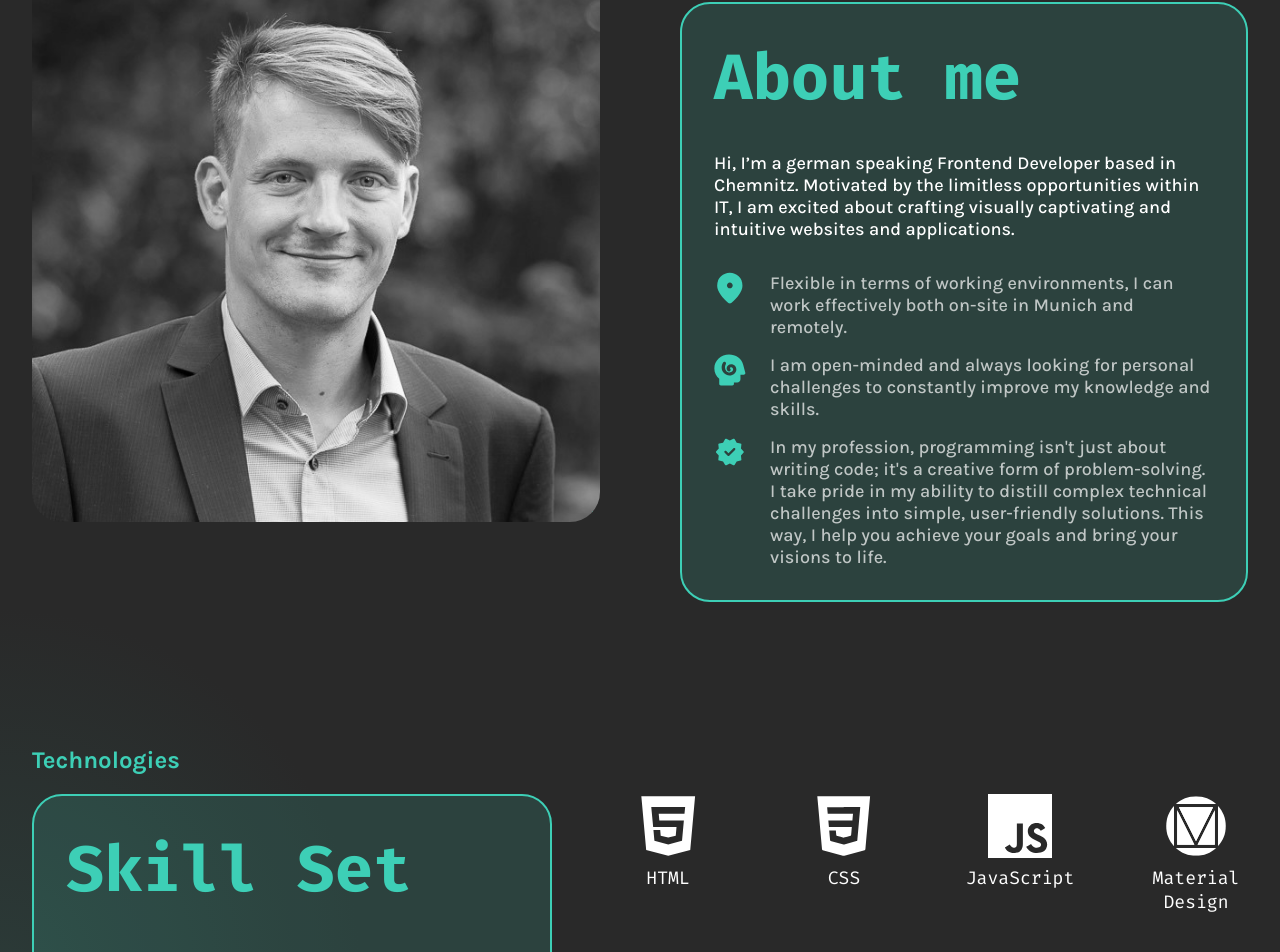
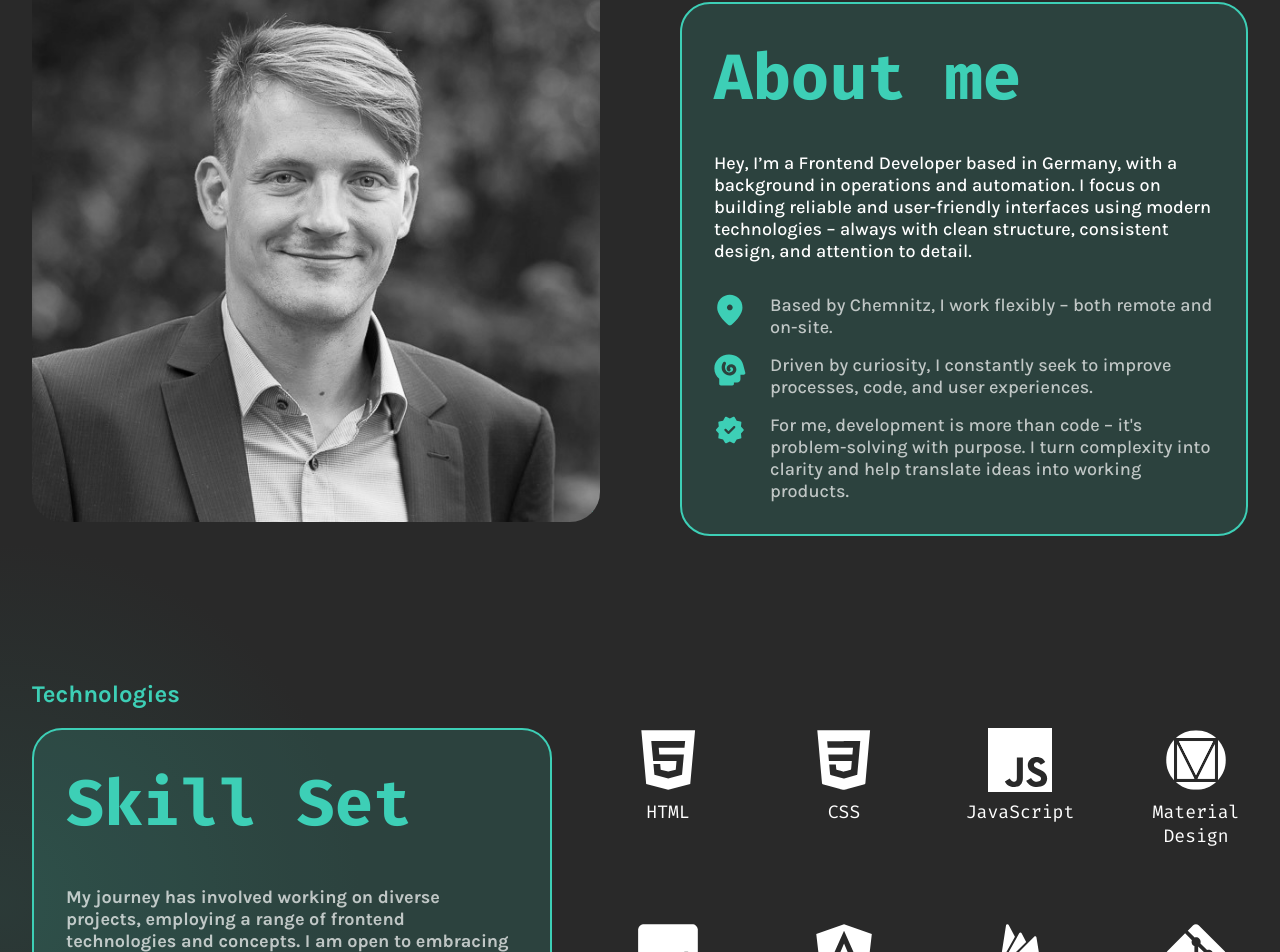
Before and after one commit to RichardStreu/portfolioAngular, an Angular app: page / in a window 1280 px wide. Shown: the part 990-1942 px from the top of the page. Built offline with nearby package versions, Linux system fonts and the light colour scheme.

Commit message:
fix: update German translations for clarity and detail in about me section

```diff
--- a/src/app/landing-page/sections/b-aboutme/b-aboutme.component.ts
+++ b/src/app/landing-page/sections/b-aboutme/b-aboutme.component.ts
@@ -23,25 +23,25 @@ export class BAboutmeComponent {
       this.whoIAmText =
         this.languageService.currentLanguage == 'en'
           ? 'Who I Am'
-          : 'Lerne mich kennen';
+          : 'Über mich';
       this.aboutMeText =
         this.languageService.currentLanguage == 'en' ? 'About me' : 'Zu mir';
       this.greetingText =
         this.languageService.currentLanguage == 'en'
-          ? 'Hi, I’m a german speaking Frontend Developer based in Chemnitz. Motivated by the limitless opportunities within IT, I am excited about crafting visually captivating and intuitive websites and applications.'
-          : 'Hallo, ich bin ein deutschsprachiger Frontend-Entwickler aus Chemnitz. Motiviert von den grenzenlosen Möglichkeiten in der IT, freue ich mich darauf, visuell ansprechende und intuitive Websites und Anwendungen zu gestalten.';
+          ? 'Hey, I’m a Frontend Developer based in Germany, with a background in operations and automation. I focus on building reliable and user-friendly interfaces using modern technologies – always with clean structure, consistent design, and attention to detail.'
+          : 'Hey, ich bin Frontend-Entwickler aus Deutschland mit Erfahrung in operativen Abläufen und Automatisierung. Ich entwickle durchdachte, nutzerfreundliche Anwendungen auf Basis moderner Technologien – mit klarer Struktur, einheitlichem Design und Blick fürs Detail.';
       this.locationText =
         this.languageService.currentLanguage == 'en'
-          ? 'Flexible in terms of working environments, I can work effectively both on-site in Munich and remotely.'
-          : 'Flexibel in Bezug auf Arbeitsumgebungen, kann ich sowohl vor Ort in Chemnitz als auch remote effektiv arbeiten.';
+          ? 'Based by Chemnitz, I work flexibly – both remote and on-site.'
+          : 'Ich arbeite flexibel aus Penig – sowohl remote als auch vor Ort.';
       this.mindsetText =
         this.languageService.currentLanguage == 'en'
-          ? 'I am open-minded and always looking for personal challenges to constantly improve my knowledge and skills.'
-          : 'Ich bin aufgeschlossen und suche ständig nach persönlichen Herausforderungen, um mein Wissen und meine Fähigkeiten ständig zu verbessern.';
+          ? 'Driven by curiosity, I constantly seek to improve processes, code, and user experiences.'
+          : 'Neugierig und lösungsorientiert optimiere ich laufend Prozesse, Code und Nutzererfahrungen.';
       this.professionText =
         this.languageService.currentLanguage == 'en'
-          ? "In my profession, programming isn't just about writing code; it's a creative form of problem-solving. I take pride in my ability to distill complex technical challenges into simple, user-friendly solutions. This way, I help you achieve your goals and bring your visions to life."
-          : 'In meinem Beruf geht es nicht nur darum, Code zu schreiben; es ist eine kreative Form der Problemlösung. Ich bin stolz darauf, komplexe technische Herausforderungen in einfache, benutzerfreundliche Lösungen zu destillieren. Auf diese Weise helfe ich Ihnen, Ihre Ziele zu erreichen und Ihre Visionen zum Leben zu erwecken.';
+          ? "For me, development is more than code – it's problem-solving with purpose. I turn complexity into clarity and help translate ideas into working products."
+          : 'Für mich ist Entwicklung mehr als Code – es ist zielgerichtete Problemlösung. Ich mache Komplexes verständlich und setze Ideen in funktionierende Produkte um.';
     });
   }
 
```
